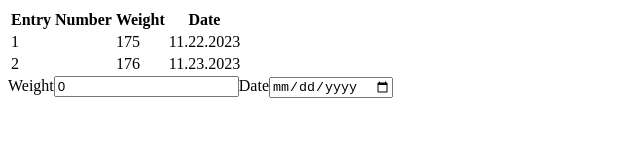
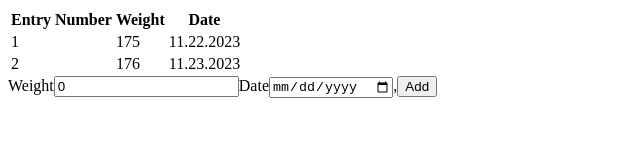
Before and after one commit to NitaRose/dcc-react-tutorial, a React (Create React App) app: page / in a window 1280 px wide. Shown: the top 166 px of the page, without its empty margins (0-640 px from the left). Built offline with nearby package versions, Linux system fonts and the light colour scheme.

Commit message:
Created and Instantiated addNewEntryProperty to App.js

```diff
--- a/src/App.js
+++ b/src/App.js
@@ -6,10 +6,16 @@
 
   const [entries, setEntries] = useState([{ weight: 175, date: "11.22.2023" }, { weight: 176, date: "11.23.2023" }]);
 
+  function addNewEntry(entry){
+
+    let tempEntries = [...entries, entry];
+
+    setEntries(tempEntries);
+  }
   return (
     <div>
       <DisplayEntries parentEntries={entries} />
-      <AddEntryForm />
+      <AddEntryForm addNewEntryProperty={addNewEntry} />
 
     </div>
   );
--- a/src/Componets/AddEntry/AddEntryForm.jsx
+++ b/src/Componets/AddEntry/AddEntryForm.jsx
@@ -6,12 +6,24 @@
     const [weight, setWeight] = useState(0);
     const [date, setDate] = useState("");
 
+
+    function handleSubmit(event){
+        event.preventDefault();
+        let newEntry = {
+            weight: weight,
+            date: date
+        };
+        console.log(newEntry);
+        props.addNewEntryProperty(newEntry)
+    }
+
   return (
-    <form>
+    <form onSubmit={handleSubmit}>
         <label>Weight</label>
-        <input type="number" value={weight} onChange={(event) => setWeight(event.target.value)} />
+        <input type="number" value={weight} onChange={(event) => setWeight(parseFloat(event.target.value))} />
         <label>Date</label>
         <input type="date" value={date} onChange={(event) => setDate(event.target.value)}/>
+        ,<button type="submit">Add</button>
     </form>
   );
 };
```
